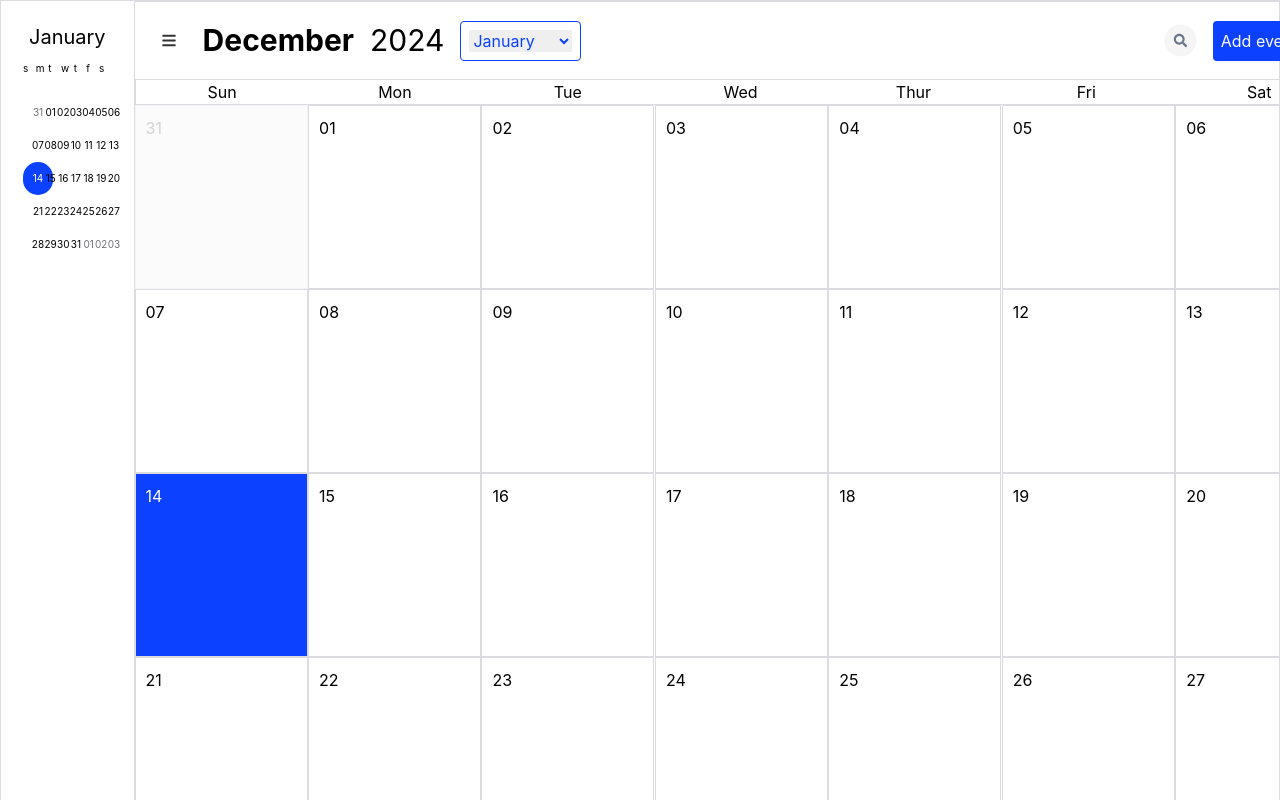
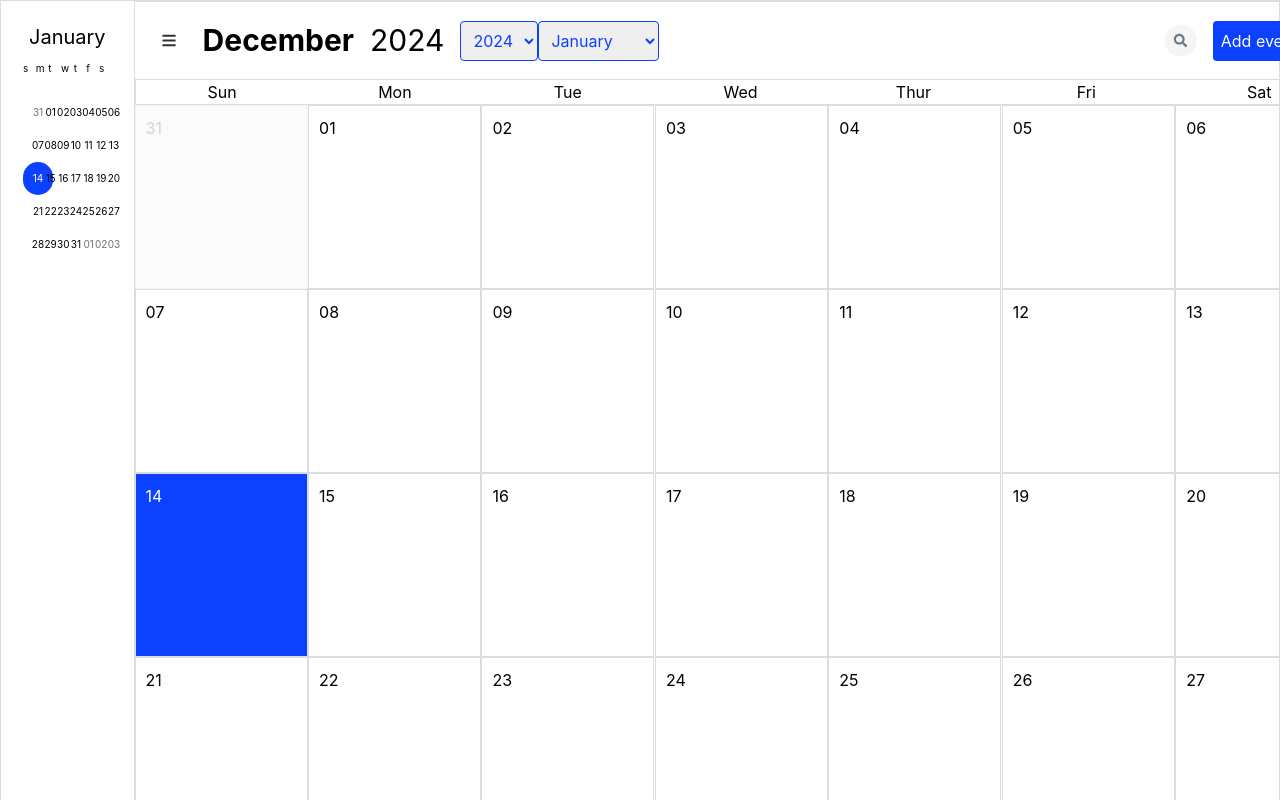
Before and after one commit to lindychi/frontend-bootcamp, a React (Create React App) app: page / in a window 1280 px wide. Shown: the top 800 px of the page. Built offline with nearby package versions, Linux system fonts and the light colour scheme.

Commit message:
년도select

```diff
--- a/package.json
+++ b/package.json
@@ -8,8 +8,8 @@
     "@testing-library/user-event": "^13.5.0",
     "@types/jest": "^27.5.2",
     "@types/node": "^16.18.61",
-    "@types/react": "^18.2.37",
-    "@types/react-dom": "^18.2.15",
+    "@types/react": "^18.2.42",
+    "@types/react-dom": "^18.2.17",
     "clsx": "^2.0.0",
     "react": "^18.2.0",
     "react-dom": "^18.2.0",
--- a/src/App.tsx
+++ b/src/App.tsx
@@ -1,4 +1,4 @@
-import React from "react";
+import React, { useState, useEffect } from 'react';
 import clsx from "clsx";
 import "./App.css";
 import "./consts/style.css";
@@ -13,7 +13,6 @@ import Search from "./icons/Search";
 import Plus from "./icons/Plus";
 
 
-
 function App() {
   const today = new Date();
   const [selectedMonth, setSelectedMonth] = React.useState(today.getMonth() + 1);
@@ -23,6 +22,11 @@ function App() {
     const selectedMonthValue = parseInt(e.target.value, 10); // 문자열을 숫자로 변환
     setSelectedMonth(selectedMonthValue);
   };
+  const handleYearChange = (e: React.ChangeEvent<HTMLSelectElement>) => {
+    const selectedYearValue = parseInt(e.target.value, 10);
+    setSelectedYear(selectedYearValue);
+  };
+
 
 
   return <div className="flex flex-row outer-box">
@@ -67,8 +71,23 @@ function App() {
       <div>< Hamburger /></div>
       <div className="text-[30px] font-bold">{getMonthString(12)} </div>
       <div className="text-[30px]"> {selectedYear}</div>
-      <div className="flex flex-row border-primary  border-solid border-[1px]  p-2 gap-1 rounded">
-      <select className="text-primary"
+      <div className="flex flex-row">
+      <select
+            className="text-primary border-primary  border-solid border-[1px]  p-2 gap-1 rounded"
+            onChange={handleYearChange}
+            value={selectedYear}
+          >
+            {Array.from({ length: 10 }, (_, index) => today.getFullYear() - 5 + index).map(
+              (yearValue) => (
+                <option key={yearValue} value={yearValue}>
+                  {yearValue}
+                </option>
+              )
+            )}
+          </select>
+
+
+      <select className="text-primary  border-primary  border-solid border-[1px]  p-2 gap-1 rounded"
             onChange={handleMonthChange}
             value={selectedMonth}>
                {Array.from({ length: 12 }, (_, index) => index + 1).map((monthValue) => (
@@ -77,11 +96,13 @@ function App() {
               </option> ))}
           </select>
       </div>
+     </div>
+
+     <div className="flex flex-row items-center gap-4">
+      <div><Search /></div>
 
 
-     </div>
-     <div className="flex flex-row items-center gap-4">
-      <div><Search /></div>
+
       <div className="flex flex-row bg-primary items-center text-white p-2 gap-2 rounded">
         <div>Add event</div>
         <div> <Plus/></div>
@@ -117,8 +138,8 @@ function App() {
 </div>
 
 
-  </div>;
-}
+  </div>
+          }
 
 
 
```
Also changed, not shown: 1 other file (tests, documents, lock files or other folders).
